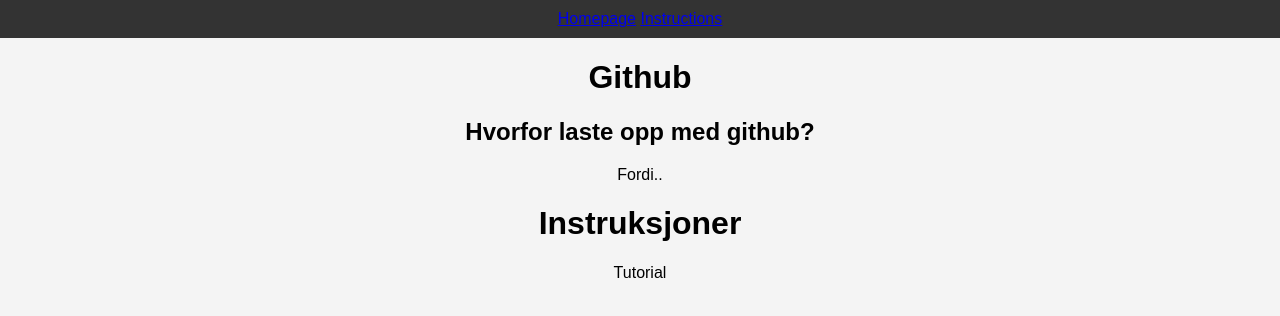
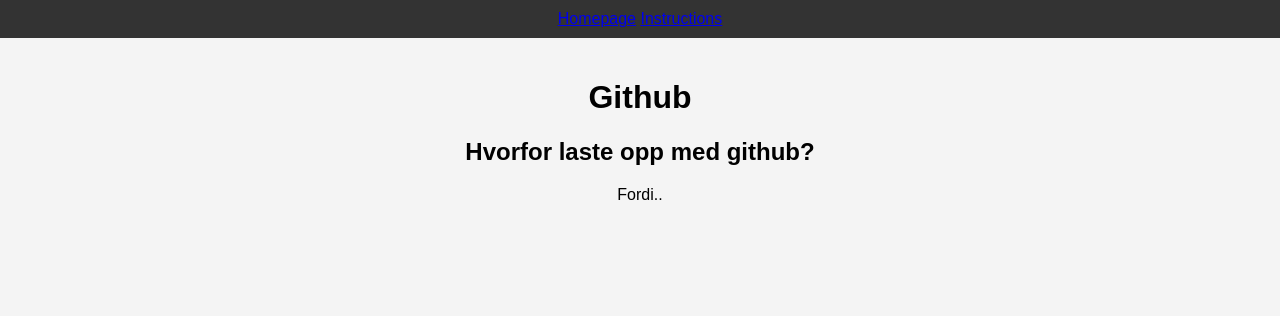
Before and after one commit to Cr4sh07/Eksamens-ving, a plain HTML site: page index.html in a window 1280 px wide. Both pictures are taken after a click on the link "Homepage". Drawn offline with Linux system fonts and the light colour scheme.

Commit message:
Fikset så bare en av sidene er aktive om gangen

```diff
--- a/index.html
+++ b/index.html
@@ -15,7 +15,13 @@
             background-color: #333;
             padding: 10px 0;
         }
-
+        .content {
+            display: none;
+            padding: 20px;
+        }
+        .active {
+            display: block;
+        }
     </style>
 </head>
 <body>
@@ -34,5 +40,11 @@
         <h1>Instruksjoner</h1>
         <p>Tutorial</p>
     </div>
+    <script>
+        function showTab(id) {
+            document.querySelectorAll('.content').forEach(c => c.classList.remove('active'));
+            document.getElementById(id).classList.add('active');
+        }
+    </script>
 </body>
 </html>
```
